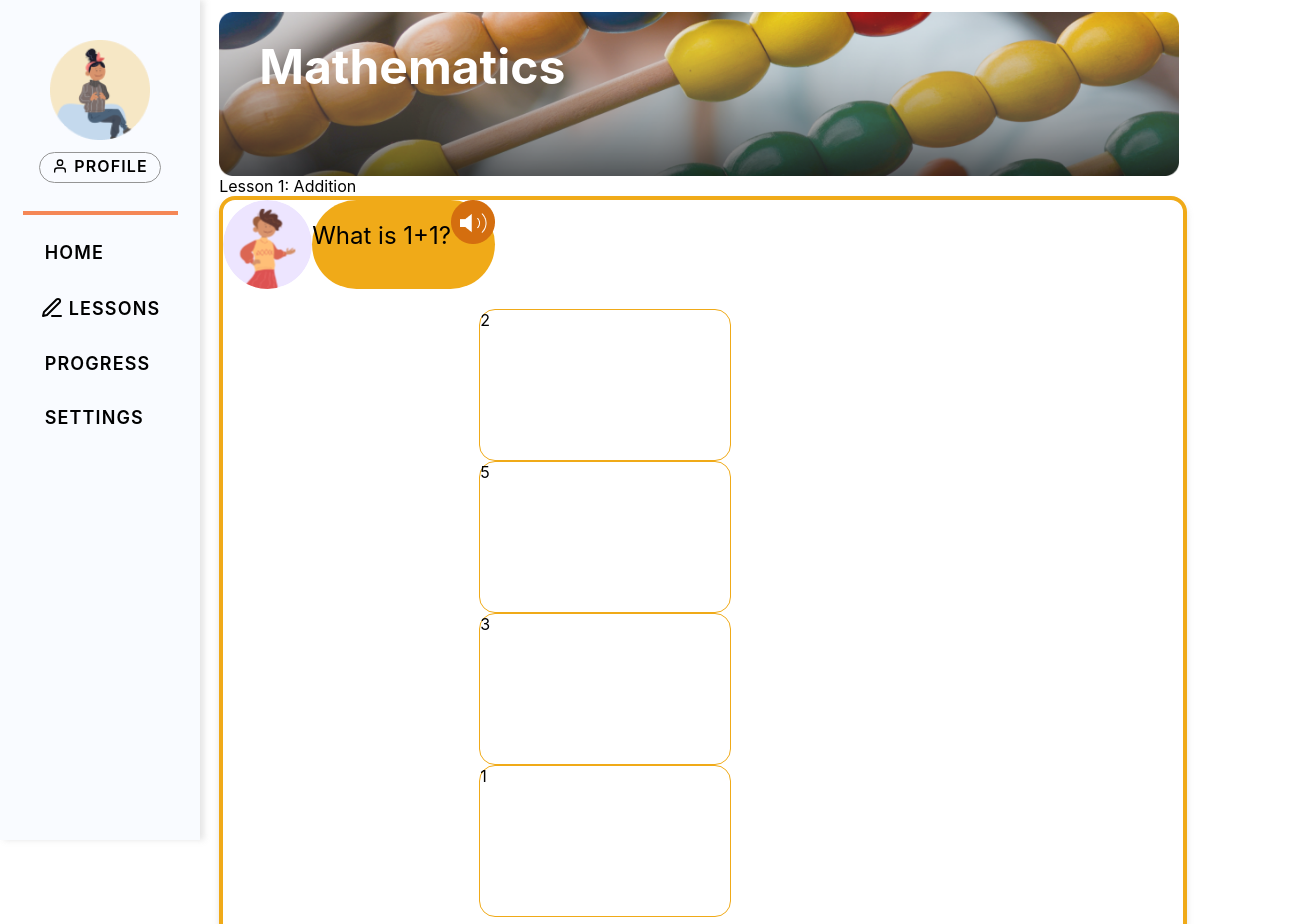
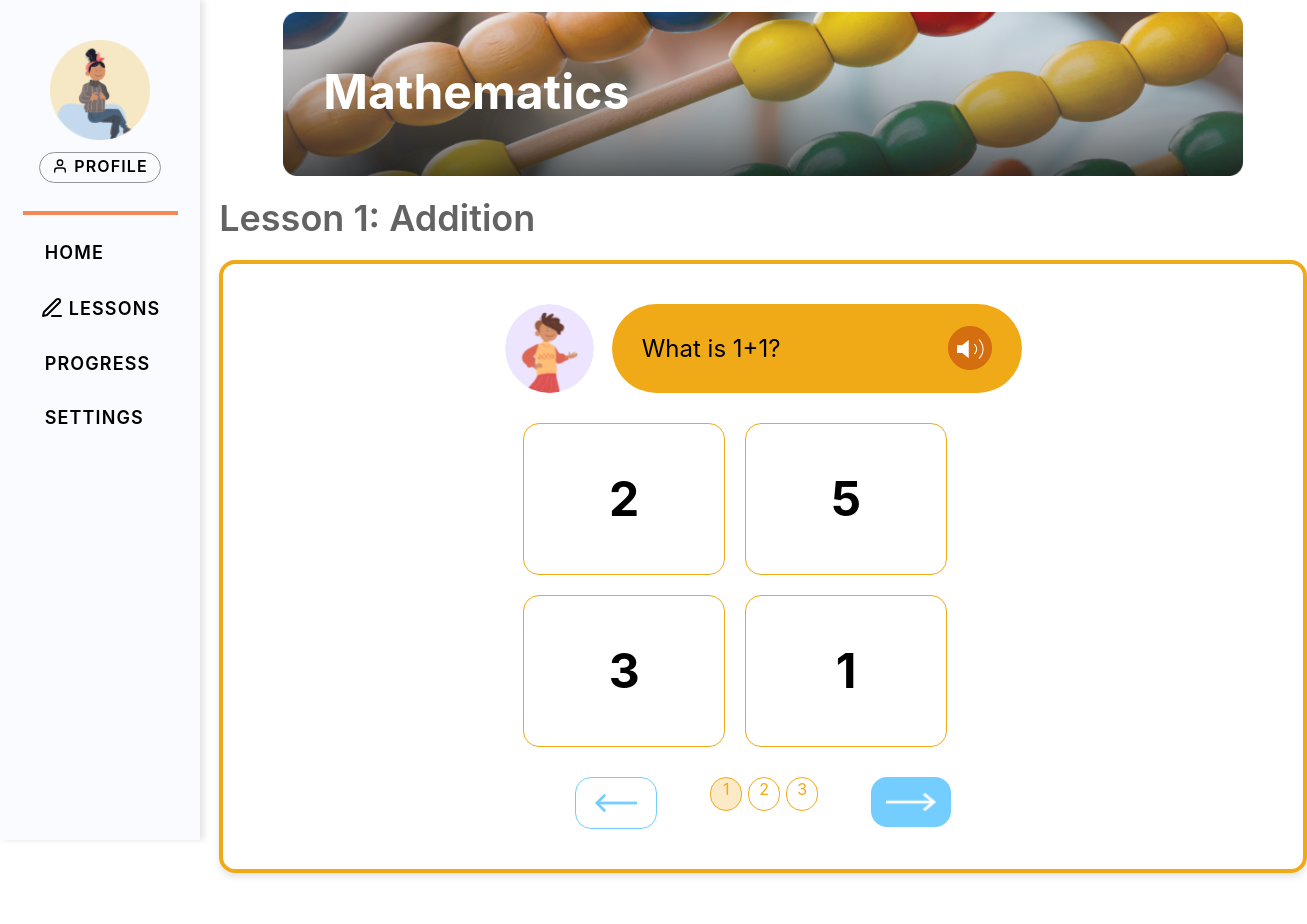
Before and after one commit to viet-quocnguyen/ht6ix, a React (Create React App) app: page /lessons/question in a window 1280 px wide. Shown: the top 924 px of the page, 1307 px wide, since content can reach past the window. After the commit the page ends 885 px from the top, so only its background shows below. Built offline with nearby package versions, Linux system fonts and the light colour scheme; a web font is replaced by a local one.

Commit message:
polishing touches

```diff
--- a/src/App.js
+++ b/src/App.js
@@ -1,6 +1,7 @@
 import React from "react";
-import { Route, Switch, BrowserRouter } from "react-router-dom";
+import { Route, Switch, BrowserRouter, Redirect } from "react-router-dom";
 import Navbar from "./components/Navbar";
+import Home from "./components/Home";
 import LessonStart from "./components/LessonStart";
 import LessonsList from "./components/LessonsList";
 import QuestionStyle1 from "./components/QuestionStyle1";
@@ -19,8 +20,12 @@ function App() {
 						</div>
 						<div className="main">
 							<Switch>
+								<Route exact path="/">
+									<Redirect to="/home" />
+								</Route>
 								<Route path="/home">
-									<p>Dashboard</p>
+
+									<Home />
 								</Route>
 
 								<Route exact path="/lessons/question">
--- /dev/null
+++ b/src/components/Home.js
@@ -0,0 +1,22 @@
+import React, { useContext, useEffect, useState } from "react";
+import Banner from "../assets/homeBanner.png";
+import Playground from "../assets/emptyPlayground.png";
+import "../components/LessonStart.scss";
+
+function Home() {
+
+    return (
+        <div className="startContainer">
+            <div className="bannerContainer">
+                <img className="lessonBanner" src={Banner} alt=""></img>
+                <div className="bannerTitle">Home</div>
+            </div>
+            <div>
+                <img className="playground" src={Playground} alt=""></img>
+            </div>
+
+        </div >
+    );
+}
+
+export default Home;
--- a/src/components/LessonStart.js
+++ b/src/components/LessonStart.js
@@ -81,7 +81,7 @@ function LessonStart() {
 						className="startButton"
 						onClick={() =>
 							(window.location =
-								"lessons/" + lesson.lesson_id + "/1")
+								"/lessons/question")
 						}
 					>
 						Click here to start!
--- a/src/components/LessonStart.scss
+++ b/src/components/LessonStart.scss
@@ -17,13 +17,13 @@
 .lessonBanner {
     z-index: -1;
     width: 75vw;
-
+    max-width: 1000px;
 }
 
 .bannerTitle {
     z-index:0;
     position: absolute;
-    top: 25px;
+    top: 50px;
     left: 40px;
     font-weight: bold;
     font-size: 48px;
@@ -134,3 +134,9 @@
     display:flex;
     align-items: center;
 }
+
+.playground {
+    margin-top: 50px;
+    width: 75vw;
+    max-width: 1000px;
+}
--- a/src/components/LessonsList.js
+++ b/src/components/LessonsList.js
@@ -53,15 +53,10 @@ function LessonsList() {
 				{lessons
 					.filter((lesson) => lesson.lesson_topic === "Math")
 					.map((lesson, id) => (
-						<div id="staticBox">
-							<div
-								key={id}
-								className="lessonInList"
-								onClick={() =>
-									(window.location =
-										"/lessons/" + lesson.lesson_id)
-								}
-							>
+						<div className="staticBox" onClick={() =>
+							(window.location =
+								"/lessons/" + lesson.lesson_id)}>
+							<div key={id} className="lessonInList">
 								<div className="lessonNumber">
 									Lesson {id + 1}
 								</div>
@@ -79,14 +74,13 @@ function LessonsList() {
 				{lessons
 					.filter((lesson) => lesson.lesson_topic === "Geography")
 					.map((lesson, id) => (
-						<div id="staticBox">
+						<div className="staticBox" onClick={() =>
+							(window.location =
+								"/lessons/" + lesson.lesson_id)
+						}>
 							<div
 								key={id}
 								className="lessonInList"
-								onClick={() =>
-									(window.location =
-										"/lessons/" + lesson.lesson_id)
-								}
 							>
 								<div className="lessonNumber">
 									Lesson {id + 1}
--- a/src/components/LessonsList.scss
+++ b/src/components/LessonsList.scss
@@ -14,7 +14,7 @@
 }
 
 // the boxes under each lesson TBD pls delete after
-#staticBox {
+.staticBox {
     width: 200px;
     height: 350px;
     margin-right: 21px;
@@ -24,6 +24,10 @@
     justify-content: flex-end;
     background-color: $light-yellow;
     padding: 0px 20px;
+}
+
+.staticBox:hover {
+    cursor: pointer;
 }
 
 .lessonRow {
--- a/src/components/QuestionStyle1.js
+++ b/src/components/QuestionStyle1.js
@@ -65,7 +65,7 @@ function QuestionStyle1() {
             <div className="lessonName">Lesson 1: Addition</div>
             <div className="questionBlock">
                 <div className="questionSection">
-                    <img src={Teacher}></img>
+                    <img src={Teacher} className="teacherPic"></img>
                     <div className="questionText">{question.question_text}<img src={Audio}></img></div>
                 </div>
                 <div className="answerSection">
@@ -74,11 +74,11 @@ function QuestionStyle1() {
                     )}
                 </div>
                 <div className="navigationSection">
-                    <img src={LeftArrow} alt="previousQuestion"></img>
+                    <img src={LeftArrow} alt="previousQuestion" id="leftArrow"></img>
                     <div className="questionCount">
-                        <div className="count">1</div>
-                        <div className="count">1</div>
-                        <div className="count">1</div>
+                        <div className="count" id="firstCount">1</div>
+                        <div className="count">2</div>
+                        <div className="count">3</div>
                     </div>
                     <img src={RightArrow} alt="nextQuestion" id="rightArrow"></img>
 
--- a/src/components/QuestionStyle1.scss
+++ b/src/components/QuestionStyle1.scss
@@ -1,16 +1,23 @@
 @import "../assets/theme";
 
 .questionBlock {
-    width: 75vw;
     border: 4px solid $light-yellow-2;
     box-shadow: 0px 4px 6px rgba(153, 153, 153, 0.25);
     border-radius: 16px;
+    max-width: 1000px;
+    padding: 40px;
+    display:flex;
+    flex-direction: column;
+    align-items: center;
 }
 
+.teacherPic {
+    margin-right: 18px;
+}
 .questionContainer {
-    display:flex;
+    display: flex;
     flex-direction:column;
-    align-content: center;
+    align-items: center;
 }
 
 .questionSection {
@@ -20,21 +27,45 @@
 .questionText {
     background-color: $light-yellow-2;
     border-radius:360px;
-font-size: 24px;
+    font-size: 24px;
+    width: 350px;
+    display:flex;
+    align-items: center;
+    padding: 0px 30px;
+    justify-content: space-between;
+}
+
+.lessonName {
+    font-weight: 600;
+    font-size: 36px;
+    margin: 20px 0;
+    align-self: flex-start;
+    color: $dark-gray;
 }
 
 .answerSection {
     margin: 20px 20vw;
     display:flex;
     flex-wrap: wrap;
-
+    width: 500px;
 }
 
 .answer {
-    width: 250px;
+    width: 200px;
     height: 150px;
     border: 1px solid $light-yellow-2;
     border-radius: 16px;
+    margin: 10px;
+    display: flex;
+    align-items: center;
+    justify-content: center;
+    font-weight: bold;
+    font-size: 48px;
+}
+
+.answer:hover {
+    background-color: $light-yellow;
+    cursor: pointer;
 }
 
 .navigationSection {
@@ -49,17 +80,43 @@ font-size: 24px;
     display:flex;
     flex-direction:row;
     justify-content: space-evenly;
+    margin: 0px 50px;
 }
 
 #rightArrow {
-    background-color: blue;
-    padding: 3px;
+    background-color: $light-blue;
+    width: 50px;
+    height: 20px;
+    border-radius: 16px;
+    padding: 15px;
+}
+
+#leftArrow {
+    border: 1px solid $light-blue;
+    width: 50px;
+    height: 20px;
+    border-radius: 16px;
+    padding: 15px;
 }
 
 .count {
-    border: 1px solid black;
+    border: 1px solid $light-yellow-2;
+    color: $light-yellow-2;
     border-radius: 30px;
     width: 30px;
     height: 30px;
     margin: 0 3px;
+    padding: 1px 0px 1px 0px;
+    display:flex;
+    align-content: center;
+    justify-content: center;
 }
+
+.count:hover {
+    background-color: $light-yellow;
+    cursor: pointer;
+}
+
+#firstCount {
+    background-color: $light-yellow;
+}
```
Also changed, not shown: src/assets/emptyPlayground.png (added), src/assets/homeBanner.png (added).
